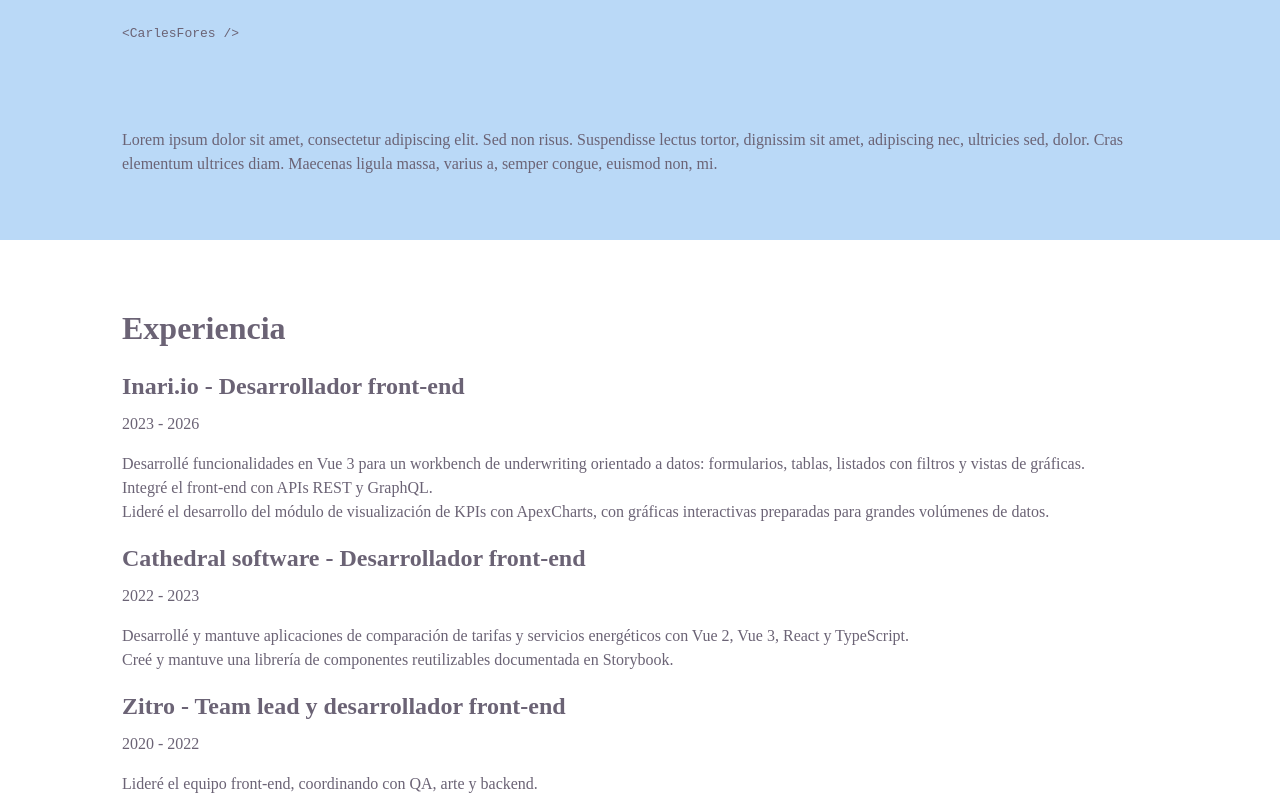
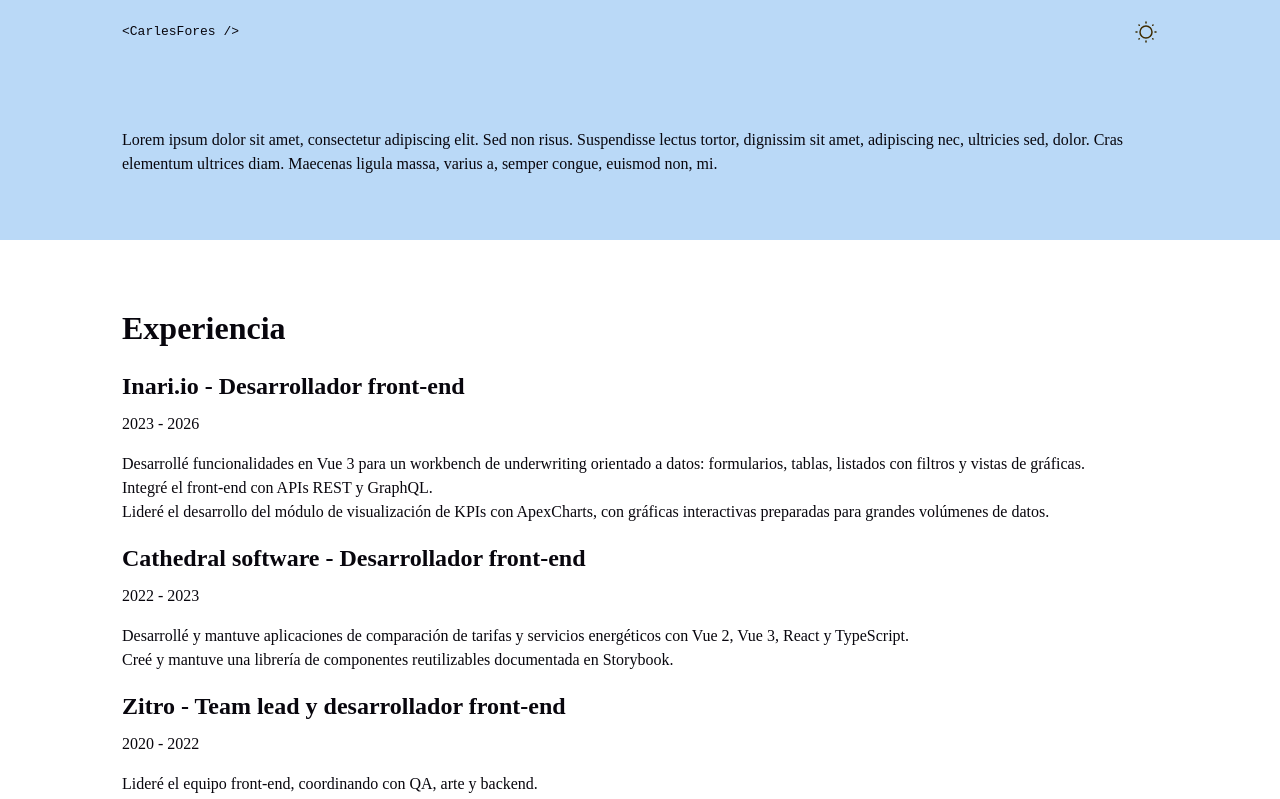
Before and after one commit to carlesfores/portfolio-template, a React (Vite) app: page / in a window 1280 px wide. Shown: the top 799 px of the page. Built offline with nearby package versions, Linux system fonts and the light colour scheme.

Commit message:
feat: dark-light theme

```diff
--- a/src/App.scss
+++ b/src/App.scss
@@ -1,3 +1,12 @@
+.app {
+  min-height: 100svh;
+  color: var(--text);
+  background: var(--bg);
+  transition:
+    color var(--theme-transition-duration) ease,
+    background-color var(--theme-transition-duration) ease;
+}
+
 .app-header {
   position: fixed;
   z-index: 1;
@@ -12,11 +21,73 @@
     max-width: 100%;
     margin: 0 auto;
     padding: 0 32px;
+    display: flex;
+    justify-content: space-between;
+    align-items: center;
+  }
+
+  &__switch-theme img {
+    width: 24px;
+    height: 24px;
+    filter: var(--filter);
+  }
+}
+
+.theme-switch {
+  display: inline-flex;
+  align-items: center;
+  gap: 8px;
+  cursor: pointer;
+  font-size: 0.875rem;
+
+  input {
+    position: absolute;
+    width: 1px;
+    height: 1px;
+    overflow: hidden;
+    clip: rect(0, 0, 0, 0);
+    white-space: nowrap;
+
+    &:focus-visible + .theme-switch__control {
+      outline: 2px solid currentColor;
+      outline-offset: 3px;
+    }
+
+    &:checked + .theme-switch__control .theme-switch__thumb {
+      transform: translateX(20px);
+    }
+  }
+
+  &__control {
+    width: 44px;
+    height: 24px;
+    padding: 3px;
+    display: inline-flex;
+    align-items: center;
+    border: 1px solid var(--border);
+    border-radius: 999px;
+    background: var(--accent);
+    transition:
+      background-color var(--theme-transition-duration) ease,
+      border-color var(--theme-transition-duration) ease;
+  }
+
+  &__thumb {
+    width: 16px;
+    height: 16px;
+    border-radius: 50%;
+    background: var(--bg);
+    transition:
+      transform var(--theme-transition-duration) ease,
+      background-color var(--theme-transition-duration) ease;
   }
 }
 
 .hero {
-  background: var(--blue);
+  background: var(--accent);
+  transition:
+    color var(--theme-transition-duration) ease,
+    background-color var(--theme-transition-duration) ease;
 
   &__content {
     width: var(--max-width);
@@ -40,11 +111,13 @@
 }
 
 .hero .blocker {
-  background: var(--blue);
+  background: var(--accent);
+  transition: background-color var(--theme-transition-duration) ease;
 }
 
 .main-content .blocker {
-  background: white;
+  background: var(--bg);
+  transition: background-color var(--theme-transition-duration) ease;
 }
 
 .section {
--- a/src/App.tsx
+++ b/src/App.tsx
@@ -1,15 +1,30 @@
+import { useState } from "react";
 import JobsList from "./features/jobs/JobsList";
 import SkillsGrid from "./features/skills/SkillsGrid";
+import sunIcon from "./assets/sun.svg";
+import moonIcon from "./assets/moon.svg";
 
 import "./App.scss";
 
 import { JOBS, SKILLS } from "./data";
 
 function App() {
+  const [isDarkTheme, setIsDarkTheme] = useState(false);
+
   return (
-    <div>
+    <div className="app" data-theme={isDarkTheme ? "dark" : "light"}>
       <header className="app-header">
-        <div className="app-header__content"><code>{`<CarlesFores />`}</code></div>
+        <div className="app-header__content">
+          <code>{`<CarlesFores />`}</code>
+          <div className="app-header__switch-theme">
+            <img
+              src={isDarkTheme ? moonIcon : sunIcon}
+              alt={isDarkTheme ? "Tema oscuro" : "Tema claro"}
+              role="switch"
+              onClick={() => setIsDarkTheme(!isDarkTheme)}
+            />
+          </div>
+        </div>
       </header>
 
       <div className="hero">
--- a/src/features/skills/Skill.scss
+++ b/src/features/skills/Skill.scss
@@ -4,8 +4,11 @@
   flex-direction: column;
   gap: 8px;
   padding: 1rem 1.2rem;
-  background: var(--blue);
+  background: var(--accent);
   border-radius: 8px;
+  transition:
+    color var(--theme-transition-duration) ease,
+    background-color var(--theme-transition-duration) ease;
 
   &__icon {
     width: 42px;
--- a/src/index.css
+++ b/src/index.css
@@ -1,27 +1,50 @@
 :root {
-  --text: #6b6375;
-  --text-h: #08060d;
-  --bg: #fff;
-  --border: #e5e4e7;
-  --code-bg: #f4f3ec;
-  --accent: #aa3bff;
-  --accent-bg: rgba(170, 59, 255, 0.1);
-  --accent-border: rgba(170, 59, 255, 0.5);
-  --social-bg: rgba(244, 243, 236, 0.5);
-  --shadow:
-    rgba(0, 0, 0, 0.1) 0 10px 15px -3px, rgba(0, 0, 0, 0.05) 0 4px 6px -2px;
+  color-scheme: light;
+
+  --light-text-color: #08060d;
+  --light-bg-color: #fff;
+  --light-accent-color: hsl(210deg 80% 85%);
+  --light-filter-color: invert(4%) sepia(5%) saturate(4051%) hue-rotate(182deg) brightness(80%) contrast(100%);
+
+  --dark-text-color: #fff;
+  --dark-bg-color: #08060d;
+  --dark-accent-color: hsl(248.5deg 95% 60.8%);
+  --dark-filter-color: invert(100%) sepia(100%) saturate(0%) hue-rotate(1deg) brightness(114%) contrast(101%);;
 
   --sans: system-ui, "Segoe UI", Roboto, sans-serif;
   --heading: system-ui, "Segoe UI", Roboto, sans-serif;
   --mono: ui-monospace, Consolas, monospace;
-
   --max-width: 68.75rem;
   --header-height: 4rem;
-  --blue: hsl(210deg 80% 85%);
+  --theme-transition-duration: 0.3s;
+
+  --text: var(--light-text-color);
+  --text-h: var(--light-text-color);
+  --bg: var(--light-bg-color);
+  --accent: var(--light-accent-color);
+  --filter: var(--light-filter-color);
 
   font: 16px;
-  color: var(--text);
-  background: var(--bg);
+  color: var(--light-text-color);
+  background: var(--light-bg-color);
+  transition:
+    background-color var(--theme-transition-duration) ease,
+    color var(--theme-transition-duration) ease;
+}
+
+[data-theme="dark"] {
+  color-scheme: dark;
+  --text: var(--dark-text-color);
+  --text-h: var(--dark-text-color);
+  --bg: var(--dark-bg-color);
+  --accent: var(--dark-accent-color);
+  --filter: var(--dark-filter-color);
+}
+
+@media (prefers-reduced-motion: reduce) {
+  :root {
+    --theme-transition-duration: 0s;
+  }
 }
 
 /* joshwcomeau modern reset css */
@@ -91,7 +114,6 @@ h6 {
 }
 
 #root {
-  /* width: 1126px; */
   max-width: 100%;
   margin: 0 auto;
   min-height: 100svh;
```
